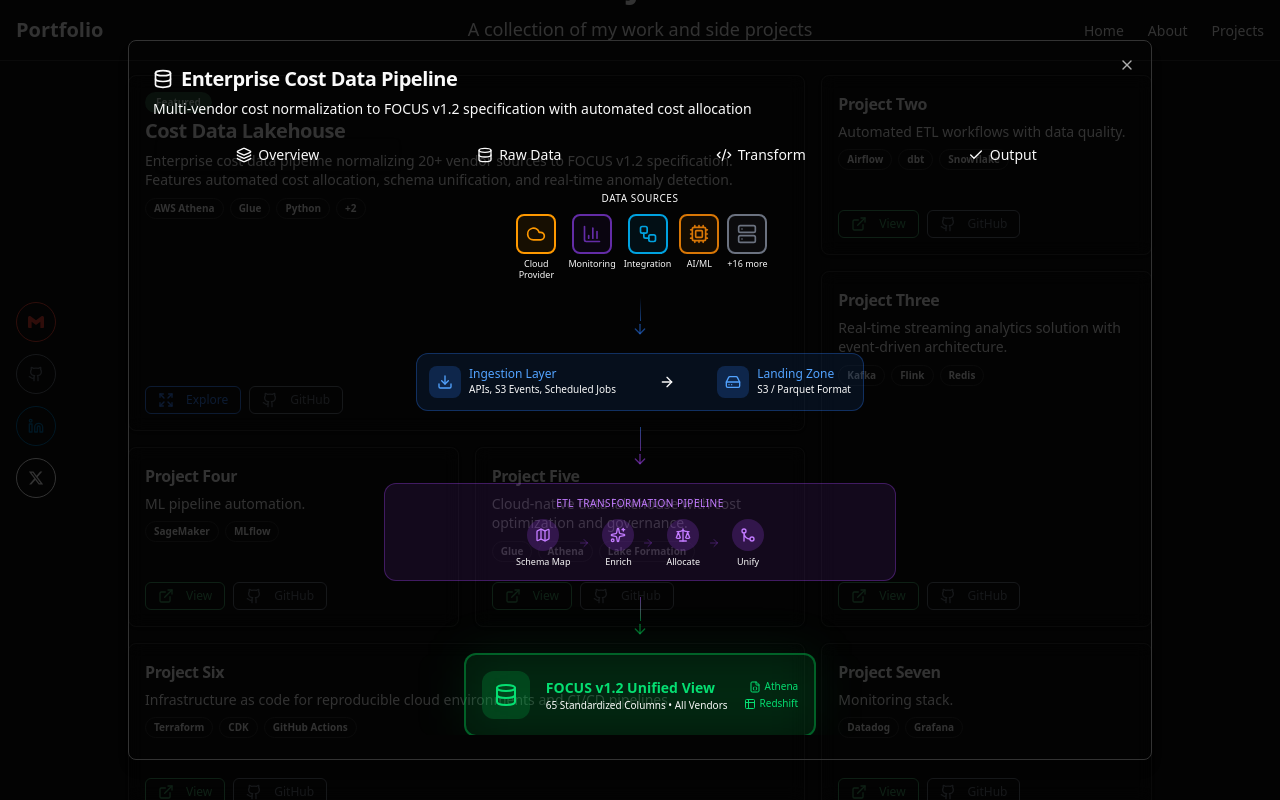
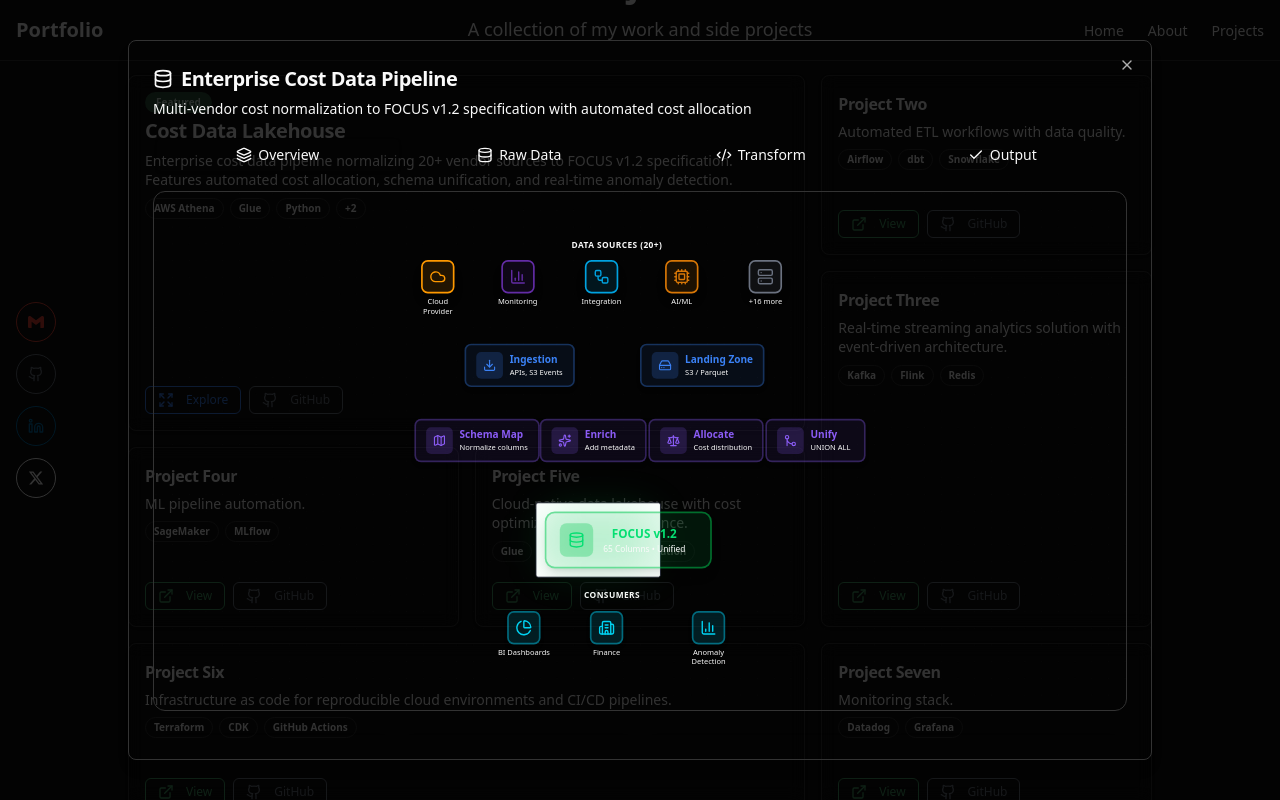
Before and after one commit to iancatez/ian-cates-portfolio, a Next.js app: page / in a window 1280 px wide. Both pictures are taken after a click on the button "Explore". Shown: the part 2039-2839 px from the top of the page. Built offline with nearby package versions, Linux system fonts and the light colour scheme.

Commit message:
feat(projects): Implement React Flow for interactive architecture diagram

```diff
--- a/components/projects/data-flow-diagram.tsx
+++ b/components/projects/data-flow-diagram.tsx
@@ -1,265 +1,260 @@
 "use client";
 
-import { motion } from "framer-motion";
+import { useCallback, useMemo } from "react";
+import {
+  ReactFlow,
+  Node,
+  Edge,
+  Background,
+  BackgroundVariant,
+  useNodesState,
+  useEdgesState,
+  Position,
+  MarkerType,
+} from "@xyflow/react";
+import "@xyflow/react/dist/style.css";
 import { cn } from "@/lib/utils";
 import {
-  Database,
-  ArrowRight,
-  ArrowDown,
-  Layers,
+  Cloud,
+  BarChart3,
+  Workflow,
+  Cpu,
+  Server,
+  Download,
+  HardDrive,
+  Map,
   Sparkles,
   Scale,
   GitMerge,
-  Cloud,
-  BarChart3,
-  Cpu,
-  Download,
-  Map,
-  Server,
-  HardDrive,
-  FileJson,
-  Users,
+  Database,
+  PieChart,
   Building2,
-  PieChart,
-  Table2,
-  Workflow
+  type LucideIcon,
 } from "lucide-react";
 
 interface DataFlowDiagramProps {
   className?: string;
 }
 
-// Comprehensive architecture diagram showing full data pipeline
-export function DataFlowDiagram({ className }: DataFlowDiagramProps) {
+// Custom node component for data sources
+function SourceNode({ data }: { data: { label: string; icon: LucideIcon; color: string } }) {
+  const Icon = data.icon;
   return (
-    <div className={cn("relative w-full", className)}>
-      {/* Full Architecture Diagram */}
-      <div className="space-y-4">
+    <div className="flex flex-col items-center gap-1">
+      <div
+        className="w-10 h-10 rounded-lg flex items-center justify-center border-2 shadow-lg"
+        style={{ borderColor: data.color, backgroundColor: `${data.color}20` }}
+      >
+        <Icon className="w-5 h-5" style={{ color: data.color }} />
+      </div>
+      <span className="text-[9px] text-muted-foreground text-center max-w-14 leading-tight font-medium">
+        {data.label}
+      </span>
+    </div>
+  );
+}
 
-        {/* Layer 1: Data Sources */}
-        <motion.div
-          initial={{ opacity: 0, y: -20 }}
-          animate={{ opacity: 1, y: 0 }}
-          transition={{ duration: 0.5 }}
-          className="relative"
-        >
-          <div className="text-[10px] uppercase tracking-wider text-muted-foreground mb-2 text-center font-medium">
-            Data Sources
-          </div>
-          <div className="flex justify-center gap-2 flex-wrap">
-            {[
-              { name: "Cloud Provider", icon: Cloud, color: "#FF9900" },
-              { name: "Monitoring", icon: BarChart3, color: "#632CA6" },
-              { name: "Integration", icon: Workflow, color: "#00A2E0" },
-              { name: "AI/ML", icon: Cpu, color: "#D97706" },
-              { name: "+16 more", icon: Server, color: "#6B7280" },
-            ].map((source, i) => (
-              <motion.div
-                key={source.name}
-                initial={{ opacity: 0, scale: 0.8 }}
-                animate={{ opacity: 1, scale: 1 }}
-                transition={{ delay: 0.1 + i * 0.05 }}
-                className="flex flex-col items-center"
-              >
-                <div
-                  className="w-10 h-10 rounded-lg flex items-center justify-center border-2"
-                  style={{ borderColor: source.color, backgroundColor: `${source.color}15` }}
-                >
-                  <source.icon className="w-5 h-5" style={{ color: source.color }} />
-                </div>
-                <span className="text-[9px] text-muted-foreground mt-1 text-center max-w-12 leading-tight">
-                  {source.name}
-                </span>
-              </motion.div>
-            ))}
-          </div>
-        </motion.div>
-
-        {/* Connector */}
-        <div className="flex justify-center">
-          <motion.div
-            initial={{ scaleY: 0 }}
-            animate={{ scaleY: 1 }}
-            transition={{ delay: 0.4 }}
-            className="flex flex-col items-center"
-          >
-            <div className="w-px h-6 bg-gradient-to-b from-muted-foreground/30 to-blue-500/50" />
-            <ArrowDown className="w-4 h-4 text-blue-500/50" />
-          </motion.div>
+// Custom node component for pipeline stages
+function StageNode({ data }: { data: { label: string; sublabel?: string; icon: LucideIcon; color: string } }) {
+  const Icon = data.icon;
+  return (
+    <div
+      className="flex items-center gap-2 px-3 py-2 rounded-lg border-2 shadow-md min-w-[120px]"
+      style={{ borderColor: `${data.color}50`, backgroundColor: `${data.color}15` }}
+    >
+      <div
+        className="w-8 h-8 rounded-md flex items-center justify-center"
+        style={{ backgroundColor: `${data.color}30` }}
+      >
+        <Icon className="w-4 h-4" style={{ color: data.color }} />
+      </div>
+      <div>
+        <div className="text-xs font-semibold" style={{ color: data.color }}>
+          {data.label}
         </div>
-
-        {/* Layer 2: Ingestion & Landing Zone */}
-        <motion.div
-          initial={{ opacity: 0 }}
-          animate={{ opacity: 1 }}
-          transition={{ delay: 0.5 }}
-          className="flex justify-center"
-        >
-          <div className="bg-blue-500/10 border border-blue-500/30 rounded-xl p-3 max-w-md w-full">
-            <div className="flex items-center justify-between gap-4">
-              <div className="flex items-center gap-2">
-                <div className="w-8 h-8 rounded-lg bg-blue-500/20 flex items-center justify-center">
-                  <Download className="w-4 h-4 text-blue-400" />
-                </div>
-                <div>
-                  <div className="text-xs font-medium text-blue-400">Ingestion Layer</div>
-                  <div className="text-[10px] text-muted-foreground">APIs, S3 Events, Scheduled Jobs</div>
-                </div>
-              </div>
-              <ArrowRight className="w-4 h-4 text-muted-foreground/50" />
-              <div className="flex items-center gap-2">
-                <div className="w-8 h-8 rounded-lg bg-blue-500/20 flex items-center justify-center">
-                  <HardDrive className="w-4 h-4 text-blue-400" />
-                </div>
-                <div>
-                  <div className="text-xs font-medium text-blue-400">Landing Zone</div>
-                  <div className="text-[10px] text-muted-foreground">S3 / Parquet Format</div>
-                </div>
-              </div>
-            </div>
-          </div>
-        </motion.div>
-
-        {/* Connector */}
-        <div className="flex justify-center">
-          <motion.div
-            initial={{ scaleY: 0 }}
-            animate={{ scaleY: 1 }}
-            transition={{ delay: 0.6 }}
-            className="flex flex-col items-center"
-          >
-            <div className="w-px h-6 bg-gradient-to-b from-blue-500/50 to-purple-500/50" />
-            <ArrowDown className="w-4 h-4 text-purple-500/50" />
-          </motion.div>
-        </div>
-
-        {/* Layer 3: Transformation Pipeline */}
-        <motion.div
-          initial={{ opacity: 0 }}
-          animate={{ opacity: 1 }}
-          transition={{ delay: 0.7 }}
-          className="flex justify-center"
-        >
-          <div className="bg-purple-500/10 border border-purple-500/30 rounded-xl p-3 max-w-lg w-full">
-            <div className="text-[10px] uppercase tracking-wider text-purple-400 mb-2 text-center font-medium">
-              ETL Transformation Pipeline
-            </div>
-            <div className="flex items-center justify-center gap-1">
-              {[
-                { icon: Map, label: "Schema Map", color: "text-purple-400" },
-                { icon: Sparkles, label: "Enrich", color: "text-purple-400" },
-                { icon: Scale, label: "Allocate", color: "text-purple-400" },
-                { icon: GitMerge, label: "Unify", color: "text-purple-400" },
-              ].map((step, i) => (
-                <div key={step.label} className="flex items-center">
-                  <div className="flex flex-col items-center px-2">
-                    <div className="w-8 h-8 rounded-full bg-purple-500/20 flex items-center justify-center">
-                      <step.icon className={cn("w-4 h-4", step.color)} />
-                    </div>
-                    <span className="text-[9px] text-muted-foreground mt-1">{step.label}</span>
-                  </div>
-                  {i < 3 && <ArrowRight className="w-3 h-3 text-purple-500/30" />}
-                </div>
-              ))}
-            </div>
-          </div>
-        </motion.div>
-
-        {/* Connector */}
-        <div className="flex justify-center">
-          <motion.div
-            initial={{ scaleY: 0 }}
-            animate={{ scaleY: 1 }}
-            transition={{ delay: 0.8 }}
-            className="flex flex-col items-center"
-          >
-            <div className="w-px h-6 bg-gradient-to-b from-purple-500/50 to-green-500/50" />
-            <ArrowDown className="w-4 h-4 text-green-500/50" />
-          </motion.div>
-        </div>
-
-        {/* Layer 4: Unified Output */}
-        <motion.div
-          initial={{ opacity: 0, y: 20 }}
-          animate={{ opacity: 1, y: 0 }}
-          transition={{ delay: 0.9 }}
-          className="flex justify-center"
-        >
-          <div className="relative">
-            <div className="absolute inset-0 bg-green-500/10 blur-xl rounded-2xl" />
-            <div className="relative bg-green-500/10 border-2 border-green-500/40 rounded-xl p-4 max-w-md w-full">
-              <div className="flex items-center gap-4">
-                <div className="w-12 h-12 rounded-xl bg-green-500/20 flex items-center justify-center">
-                  <Database className="w-6 h-6 text-green-400" />
-                </div>
-                <div className="flex-1">
-                  <div className="text-sm font-semibold text-green-400">FOCUS v1.2 Unified View</div>
-                  <div className="text-[10px] text-muted-foreground">65 Standardized Columns • All Vendors</div>
-                </div>
-                <div className="flex flex-col items-end gap-0.5">
-                  <div className="flex items-center gap-1">
-                    <FileJson className="w-3 h-3 text-green-400" />
-                    <span className="text-[10px] text-green-400">Athena</span>
-                  </div>
-                  <div className="flex items-center gap-1">
-                    <Table2 className="w-3 h-3 text-green-400" />
-                    <span className="text-[10px] text-green-400">Redshift</span>
-                  </div>
-                </div>
-              </div>
-            </div>
-          </div>
-        </motion.div>
-
-        {/* Connector */}
-        <div className="flex justify-center">
-          <motion.div
-            initial={{ scaleY: 0 }}
-            animate={{ scaleY: 1 }}
-            transition={{ delay: 1.0 }}
-            className="flex flex-col items-center"
-          >
-            <div className="w-px h-6 bg-gradient-to-b from-green-500/50 to-cyan-500/50" />
-            <ArrowDown className="w-4 h-4 text-cyan-500/50" />
-          </motion.div>
-        </div>
-
-        {/* Layer 5: Consumers */}
-        <motion.div
-          initial={{ opacity: 0, y: 20 }}
-          animate={{ opacity: 1, y: 0 }}
-          transition={{ delay: 1.1 }}
-        >
-          <div className="text-[10px] uppercase tracking-wider text-muted-foreground mb-2 text-center font-medium">
-            Consumers
-          </div>
-          <div className="flex justify-center gap-4">
-            {[
-              { name: "BI Dashboards", icon: PieChart, color: "#06B6D4" },
-              { name: "Finance Teams", icon: Building2, color: "#06B6D4" },
-              { name: "Cost Anomaly Detection", icon: BarChart3, color: "#06B6D4" },
-            ].map((consumer, i) => (
-              <motion.div
-                key={consumer.name}
-                initial={{ opacity: 0, scale: 0.8 }}
-                animate={{ opacity: 1, scale: 1 }}
-                transition={{ delay: 1.2 + i * 0.1 }}
-                className="flex flex-col items-center"
-              >
-                <div
-                  className="w-10 h-10 rounded-lg flex items-center justify-center border-2"
-                  style={{ borderColor: consumer.color, backgroundColor: `${consumer.color}15` }}
-                >
-                  <consumer.icon className="w-5 h-5" style={{ color: consumer.color }} />
-                </div>
-                <span className="text-[9px] text-muted-foreground mt-1 text-center max-w-16 leading-tight">
-                  {consumer.name}
-                </span>
-              </motion.div>
-            ))}
-          </div>
-        </motion.div>
+        {data.sublabel && (
+          <div className="text-[9px] text-muted-foreground">{data.sublabel}</div>
+        )}
       </div>
     </div>
   );
 }
+
+// Custom node component for the unified output
+function OutputNode({ data }: { data: { label: string; sublabel: string } }) {
+  return (
+    <div className="relative">
+      <div className="absolute inset-0 bg-green-500/20 blur-xl rounded-2xl" />
+      <div className="relative flex items-center gap-3 px-4 py-3 rounded-xl border-2 border-green-500/50 bg-green-500/10 shadow-lg min-w-[200px]">
+        <div className="w-10 h-10 rounded-lg bg-green-500/30 flex items-center justify-center">
+          <Database className="w-5 h-5 text-green-400" />
+        </div>
+        <div>
+          <div className="text-sm font-bold text-green-400">{data.label}</div>
+          <div className="text-[10px] text-muted-foreground">{data.sublabel}</div>
+        </div>
+      </div>
+    </div>
+  );
+}
+
+// Custom node component for consumers
+function ConsumerNode({ data }: { data: { label: string; icon: LucideIcon } }) {
+  const Icon = data.icon;
+  return (
+    <div className="flex flex-col items-center gap-1">
+      <div className="w-10 h-10 rounded-lg flex items-center justify-center border-2 border-cyan-500/50 bg-cyan-500/15 shadow-md">
+        <Icon className="w-5 h-5 text-cyan-400" />
+      </div>
+      <span className="text-[9px] text-muted-foreground text-center max-w-16 leading-tight font-medium">
+        {data.label}
+      </span>
+    </div>
+  );
+}
+
+// Group/label node for sections
+function GroupLabelNode({ data }: { data: { label: string } }) {
+  return (
+    <div className="text-[10px] uppercase tracking-wider text-muted-foreground font-semibold px-2 py-1 bg-muted/30 rounded">
+      {data.label}
+    </div>
+  );
+}
+
+// Node types mapping
+const nodeTypes = {
+  source: SourceNode,
+  stage: StageNode,
+  output: OutputNode,
+  consumer: ConsumerNode,
+  groupLabel: GroupLabelNode,
+};
+
+export function DataFlowDiagram({ className }: DataFlowDiagramProps) {
+  // Define nodes
+  const initialNodes: Node[] = useMemo(() => [
+    // Group Labels
+    { id: "label-sources", type: "groupLabel", position: { x: 180, y: 0 }, data: { label: "Data Sources (20+)" }, draggable: false },
+    { id: "label-consumers", type: "groupLabel", position: { x: 195, y: 420 }, data: { label: "Consumers" }, draggable: false },
+
+    // Data Sources Row
+    { id: "source-cloud", type: "source", position: { x: 0, y: 30 }, data: { label: "Cloud Provider", icon: Cloud, color: "#FF9900" }, draggable: false },
+    { id: "source-monitoring", type: "source", position: { x: 100, y: 30 }, data: { label: "Monitoring", icon: BarChart3, color: "#632CA6" }, draggable: false },
+    { id: "source-integration", type: "source", position: { x: 200, y: 30 }, data: { label: "Integration", icon: Workflow, color: "#00A2E0" }, draggable: false },
+    { id: "source-aiml", type: "source", position: { x: 300, y: 30 }, data: { label: "AI/ML", icon: Cpu, color: "#D97706" }, draggable: false },
+    { id: "source-more", type: "source", position: { x: 400, y: 30 }, data: { label: "+16 more", icon: Server, color: "#6B7280" }, draggable: false },
+
+    // Ingestion Layer
+    { id: "stage-ingest", type: "stage", position: { x: 60, y: 130 }, data: { label: "Ingestion", sublabel: "APIs, S3 Events", icon: Download, color: "#3B82F6" }, draggable: false },
+    { id: "stage-landing", type: "stage", position: { x: 270, y: 130 }, data: { label: "Landing Zone", sublabel: "S3 / Parquet", icon: HardDrive, color: "#3B82F6" }, draggable: false },
+
+    // ETL Pipeline
+    { id: "stage-map", type: "stage", position: { x: 0, y: 220 }, data: { label: "Schema Map", sublabel: "Normalize columns", icon: Map, color: "#8B5CF6" }, draggable: false },
+    { id: "stage-enrich", type: "stage", position: { x: 150, y: 220 }, data: { label: "Enrich", sublabel: "Add metadata", icon: Sparkles, color: "#8B5CF6" }, draggable: false },
+    { id: "stage-allocate", type: "stage", position: { x: 280, y: 220 }, data: { label: "Allocate", sublabel: "Cost distribution", icon: Scale, color: "#8B5CF6" }, draggable: false },
+    { id: "stage-unify", type: "stage", position: { x: 420, y: 220 }, data: { label: "Unify", sublabel: "UNION ALL", icon: GitMerge, color: "#8B5CF6" }, draggable: false },
+
+    // Unified Output
+    { id: "output", type: "output", position: { x: 145, y: 320 }, data: { label: "FOCUS v1.2", sublabel: "65 Columns • Unified" }, draggable: false },
+
+    // Consumers Row
+    { id: "consumer-bi", type: "consumer", position: { x: 100, y: 450 }, data: { label: "BI Dashboards", icon: PieChart }, draggable: false },
+    { id: "consumer-finance", type: "consumer", position: { x: 210, y: 450 }, data: { label: "Finance", icon: Building2 }, draggable: false },
+    { id: "consumer-anomaly", type: "consumer", position: { x: 320, y: 450 }, data: { label: "Anomaly Detection", icon: BarChart3 }, draggable: false },
+  ], []);
+
+  // Define edges
+  const initialEdges: Edge[] = useMemo(() => [
+    // Sources to Ingestion
+    { id: "e-cloud-ingest", source: "source-cloud", target: "stage-ingest", animated: true, style: { stroke: "#FF990050" } },
+    { id: "e-monitoring-ingest", source: "source-monitoring", target: "stage-ingest", animated: true, style: { stroke: "#632CA650" } },
+    { id: "e-integration-ingest", source: "source-integration", target: "stage-ingest", animated: true, style: { stroke: "#00A2E050" } },
+    { id: "e-aiml-ingest", source: "source-aiml", target: "stage-landing", animated: true, style: { stroke: "#D9770650" } },
+    { id: "e-more-ingest", source: "source-more", target: "stage-landing", animated: true, style: { stroke: "#6B728050" } },
+
+    // Ingestion to Landing
+    {
+      id: "e-ingest-landing",
+      source: "stage-ingest",
+      target: "stage-landing",
+      animated: true,
+      style: { stroke: "#3B82F6" },
+      markerEnd: { type: MarkerType.ArrowClosed, color: "#3B82F6" },
+    },
+
+    // Landing to ETL Pipeline
+    { id: "e-landing-map", source: "stage-landing", target: "stage-map", animated: true, style: { stroke: "#8B5CF650" } },
+    { id: "e-landing-enrich", source: "stage-landing", target: "stage-enrich", animated: true, style: { stroke: "#8B5CF650" } },
+
+    // ETL Pipeline flow
+    {
+      id: "e-map-enrich",
+      source: "stage-map",
+      target: "stage-enrich",
+      animated: true,
+      style: { stroke: "#8B5CF6" },
+      markerEnd: { type: MarkerType.ArrowClosed, color: "#8B5CF6" },
+    },
+    {
+      id: "e-enrich-allocate",
+      source: "stage-enrich",
+      target: "stage-allocate",
+      animated: true,
+      style: { stroke: "#8B5CF6" },
+      markerEnd: { type: MarkerType.ArrowClosed, color: "#8B5CF6" },
+    },
+    {
+      id: "e-allocate-unify",
+      source: "stage-allocate",
+      target: "stage-unify",
+      animated: true,
+      style: { stroke: "#8B5CF6" },
+      markerEnd: { type: MarkerType.ArrowClosed, color: "#8B5CF6" },
+    },
+
+    // Unify to Output
+    {
+      id: "e-unify-output",
+      source: "stage-unify",
+      target: "output",
+      animated: true,
+      style: { stroke: "#22C55E" },
+      markerEnd: { type: MarkerType.ArrowClosed, color: "#22C55E" },
+    },
+
+    // Output to Consumers
+    { id: "e-output-bi", source: "output", target: "consumer-bi", animated: true, style: { stroke: "#06B6D450" } },
+    { id: "e-output-finance", source: "output", target: "consumer-finance", animated: true, style: { stroke: "#06B6D450" } },
+    { id: "e-output-anomaly", source: "output", target: "consumer-anomaly", animated: true, style: { stroke: "#06B6D450" } },
+  ], []);
+
+  const [nodes, setNodes, onNodesChange] = useNodesState(initialNodes);
+  const [edges, setEdges, onEdgesChange] = useEdgesState(initialEdges);
+
+  return (
+    <div className={cn("w-full h-[520px] rounded-xl overflow-hidden border border-border/50 bg-background/50", className)}>
+      <ReactFlow
+        nodes={nodes}
+        edges={edges}
+        onNodesChange={onNodesChange}
+        onEdgesChange={onEdgesChange}
+        nodeTypes={nodeTypes}
+        fitView
+        fitViewOptions={{ padding: 0.2 }}
+        proOptions={{ hideAttribution: true }}
+        panOnDrag={false}
+        zoomOnScroll={false}
+        zoomOnPinch={false}
+        zoomOnDoubleClick={false}
+        nodesDraggable={false}
+        nodesConnectable={false}
+        elementsSelectable={false}
+        minZoom={0.8}
+        maxZoom={1.2}
+      >
+        <Background variant={BackgroundVariant.Dots} gap={20} size={1} color="hsl(var(--muted-foreground) / 0.1)" />
+      </ReactFlow>
+    </div>
+  );
+}
--- a/package.json
+++ b/package.json
@@ -15,6 +15,7 @@
     "@radix-ui/react-separator": "^1.1.8",
     "@radix-ui/react-slot": "^1.2.4",
     "@radix-ui/react-tabs": "^1.1.13",
+    "@xyflow/react": "^12.10.0",
     "class-variance-authority": "^0.7.1",
     "clsx": "^2.1.1",
     "embla-carousel-react": "^8.6.0",
```
Also changed, not shown: 1 other file (tests, documents, lock files or other folders).
